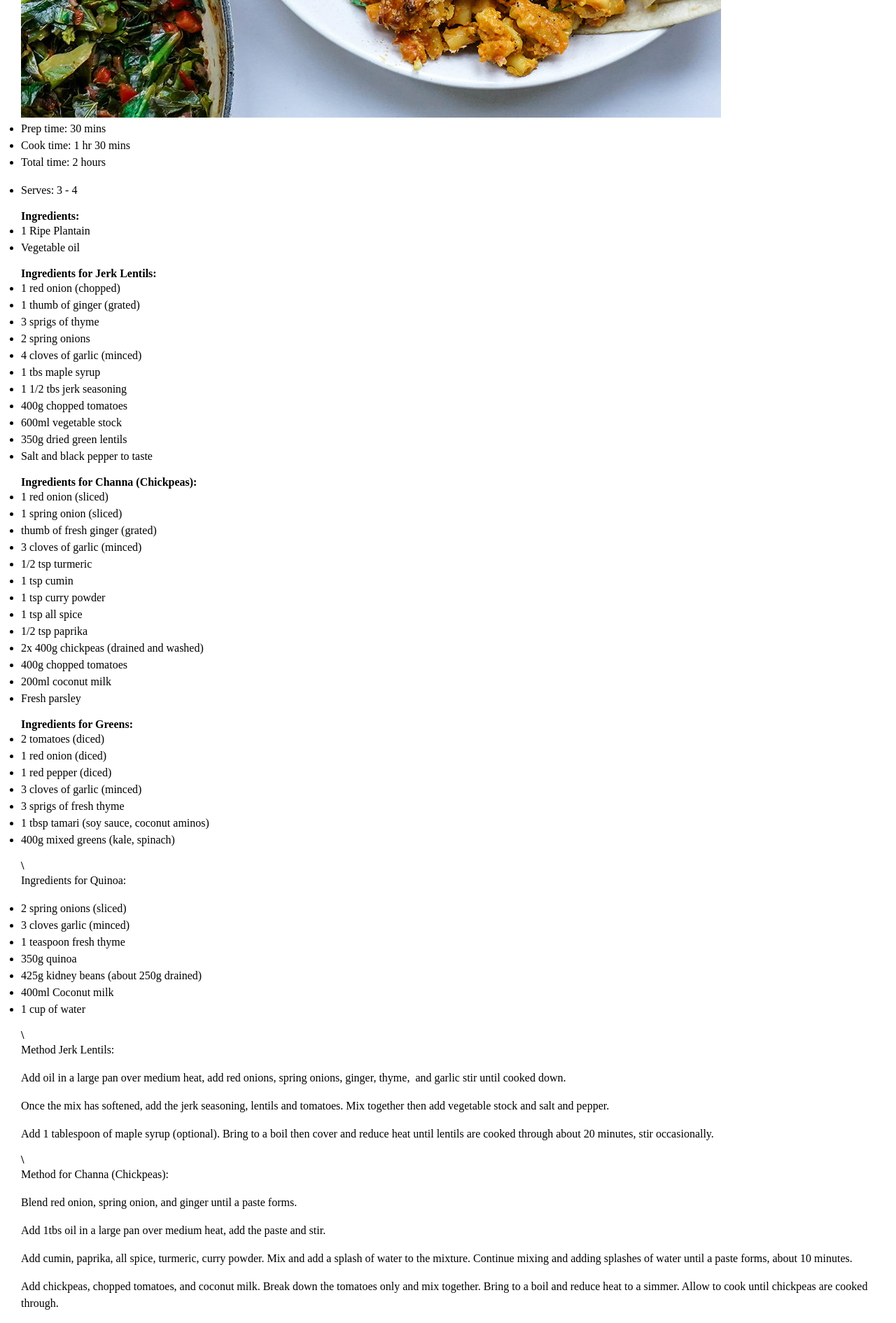
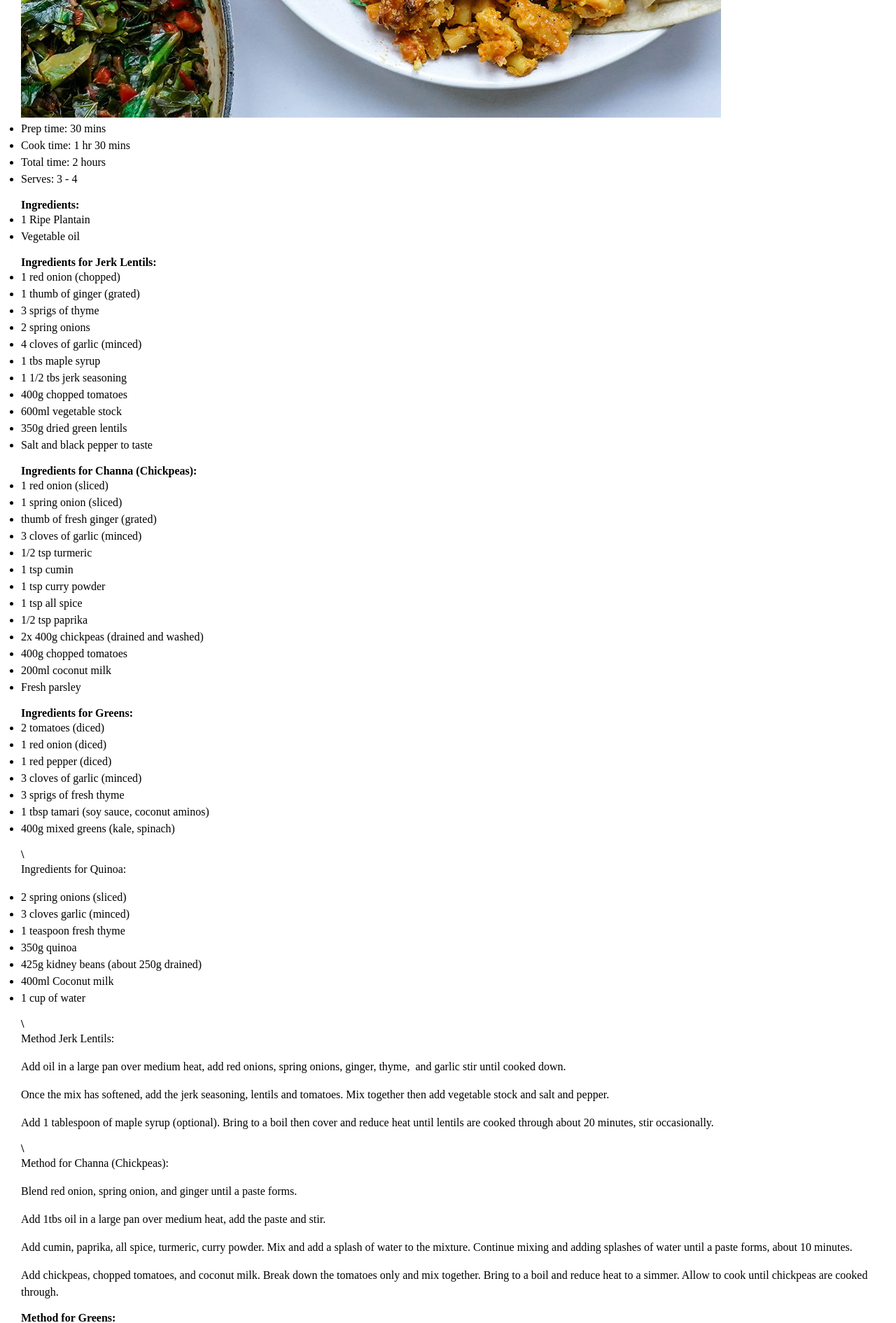
Before and after one commit to Nicolle90/CVRecipes, a Jekyll site: the page built from _recipes/recipe4.md, in a window 1280 px wide. Shown: the part 1394-3284 px from the top of the page at 70% size. Built offline with Jekyll 4.4.1, drawn with Linux system fonts in a browser that asks for light colours.

Commit message:
Update Recipes “recipe4”

```diff
--- a/_recipes/recipe4.md
+++ b/_recipes/recipe4.md
@@ -8,24 +8,17 @@ tags: null
 ---
 A Caribbean feast usually contains a variety of dishes that compliment one another. Traditionally served on Sundays or at a special event it always has a vast selection of dishes for friends and family members to choose and delight from. With a flavours ranging from spicy to savoury and touch of sweetness this feast will be sure fire hit for anyone that dines at your table.
 
-![](../uploads/vegancaribbeanfeast.jpg "Caribbean Feast")
+![Image of a selection of Caribbean vegan dishes on a white background.](../uploads/vegancaribbeanfeast.jpg "Caribbean Feast")
 
 * Prep time: 30 mins
 * Cook time: 1 hr 30 mins
 * Total time: 2 hours
-
-
-
 * Serves: 3 - 4
-
-
 
 #### Ingredients:
 
 * 1 Ripe Plantain
 * Vegetable oil
-
-
 
 #### Ingredients for Jerk Lentils:
 
@@ -57,8 +50,6 @@ A Caribbean feast usually contains a variety of dishes that compliment one anoth
 * 200ml coconut milk
 * Fresh parsley
 
-
-
 #### Ingredients for Greens:
 
 * 2 tomatoes (diced)
@@ -70,6 +61,7 @@ A Caribbean feast usually contains a variety of dishes that compliment one anoth
 * 400g mixed greens (kale, spinach)
 
 #### \
+
 Ingredients for Quinoa:
 
 * 2 spring onions (sliced)
@@ -81,6 +73,7 @@ Ingredients for Quinoa:
 * 1 cup of water
 
 #### \
+
 Method Jerk Lentils:
 
 Add oil in a large pan over medium heat, add red onions, spring onions, ginger, thyme,  and garlic stir until cooked down.
@@ -90,6 +83,7 @@ Once the mix has softened, add the jerk seasoning, lentils and tomatoes. Mix tog
 Add 1 tablespoon of maple syrup (optional). Bring to a boil then cover and reduce heat until lentils are cooked through about 20 minutes, stir occasionally.
 
 #### \
+
 Method for Channa (Chickpeas):
 
 Blend red onion, spring onion, and ginger until a paste forms.
@@ -100,8 +94,6 @@ Add cumin, paprika, all spice, turmeric, curry powder. Mix and add a splash of w
 
 Add chickpeas, chopped tomatoes, and coconut milk. Break down the tomatoes only and mix together. Bring to a boil and reduce heat to a simmer. Allow to cook until chickpeas are cooked through.
 
-
-
 #### Method for Greens:
 
 Add red onion and red pepper to a pan over medium heat and cook until soft. Add ½ teaspoon paprika and salt to taste.
@@ -111,6 +103,7 @@ Add fresh thyme, tomatoes, garlic, and tamari. Cook down until tomatoes are soft
 Add the greens and continuously stir until wilted.
 
 #### \
+
 Method for Quinoa and Plantain:
 
 Rinse the quinoa in a fine sieve to remove the bitter taste.
```
